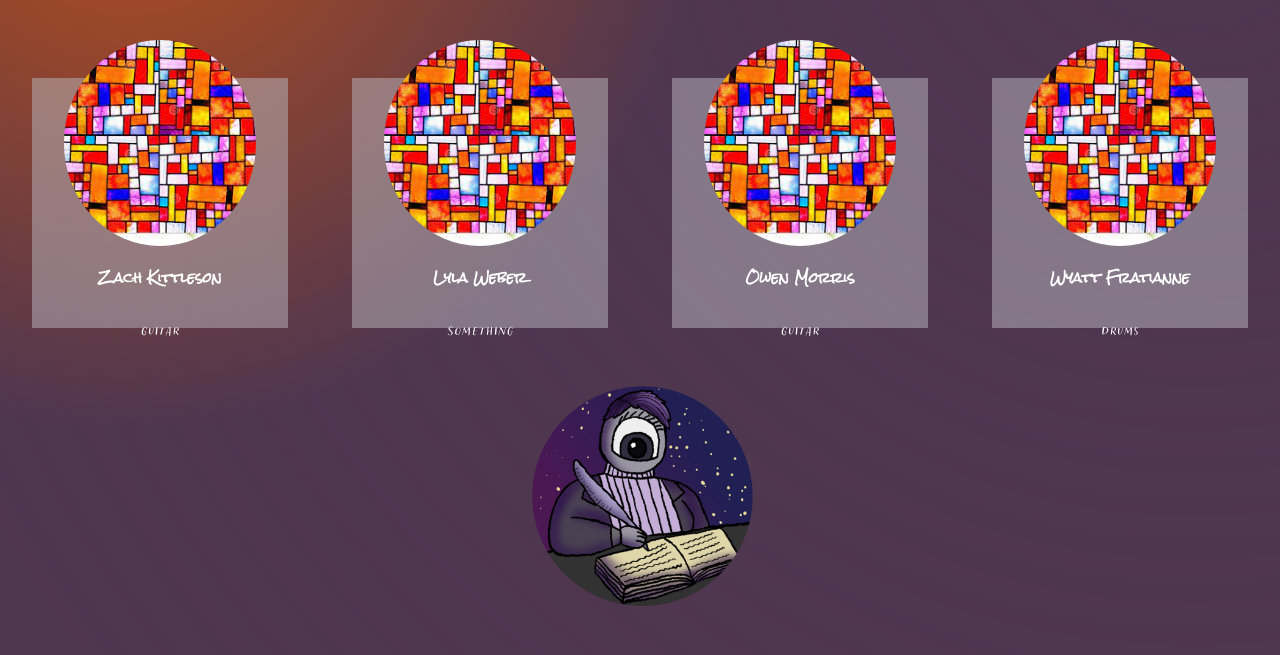
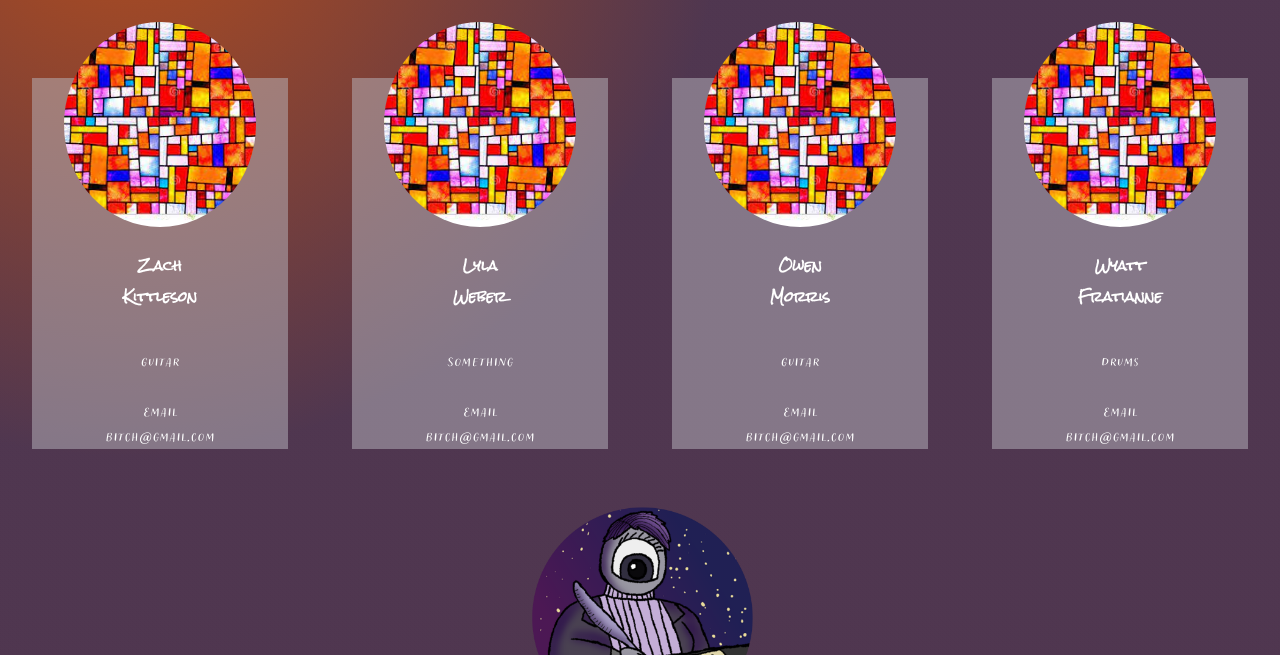
Before and after one commit to kyle-berkey/Undead-Poets-Society-Site, a plain HTML site: page contact_us/index.html in a window 1280 px wide. Shown: the part 145-800 px from the top of the page. Drawn offline with nearby package versions, Linux system fonts and the light colour scheme.

Commit message:
Contact us members

```diff
--- a/contact_us/index.html
+++ b/contact_us/index.html
@@ -29,23 +29,23 @@
 		<div id="members">
 			<div class="person">
 				<img src="../images/square.jpg" width="75%" height="auto">
-				<h2>Zach Kittleson</h2>
-				<p>Guitar</p>
+				<h2>Zach <br> Kittleson</h2>
+				<p>Guitar <br> <br> Email <br> bitch@gmail.com </p>
 			</div>
 			<div class="person">
 				<img src="../images/square.jpg" width="75%" height="auto">
-				<h2>Lyla Weber</h2>
-				<p>Something</p>
+				<h2>Lyla <br> Weber</h2>
+				<p>Something <br> <br> Email <br> bitch@gmail.com</p>
 			</div>
 			<div class="person">
 				<img src="../images/square.jpg" width="75%" height="auto">
-				<h2>Owen Morris</h2>
-				<p>Guitar</p>
+				<h2>Owen <br> Morris</h2>
+				<p>Guitar <br> <br> Email <br> bitch@gmail.com</p>
 			</div>
 			<div class="person">
 				<img src="../images/square.jpg" width="75%" height="auto">
-				<h2>Wyatt Fratianne</h2>
-				<p>Drums</p>
+				<h2>Wyatt <br> Fratianne</h2>
+				<p>Drums <br> <br> Email <br> bitch@gmail.com</p>
 			</div>
 		</div>
 
--- a/style.css
+++ b/style.css
@@ -129,7 +129,7 @@ body {
 	}
 }
 
-@media screen and (max-width: 820px) {
+@media screen and (max-width: 920px) {
 	#home {
 		width: 100%;
 		background-image: url(./images/mobile.png);
@@ -201,14 +201,12 @@ body {
 	display: flex;
 	justify-content: space-around;
 	background: rgb(0, 0, 0, 0.0);
-
-
-
+	width: 100%;
 }
 
 #members div {
 	width: 20%;
-	height: 250px;
+	min-height: max-content;
 	background-color: rgb(185, 184, 191, 0.5);
 	margin-top: 100px;
 
@@ -223,12 +221,13 @@ body {
 
 .person h2 {
 	font-family: rock-salt-pro;
-  font-size: 10pt;
+  	font-size: 10pt;
 	color: white;
 	text-align: center;
 	margin: 0;
 	position: relative;
 	bottom: 10%;
+	padding: 0 5% 0 5%;
 }
 
 .person p {
@@ -318,7 +317,16 @@ body {
 	color: white;
 }
 
+@media screen and (max-width: 450px) {
+	#members h2 {
+		font-size: 7px;
+	}
 
+	#members p {
+		font-size: 16px;
+	}
+
+}
 
 
 
@@ -545,7 +553,7 @@ body {
 
 
 /* MOBILE MENU */
-@media screen and (max-width: 500px) {
+@media screen and (max-width: 650px) {
 	#mobile {
 		display: block !important;
 		position: relative;
```
